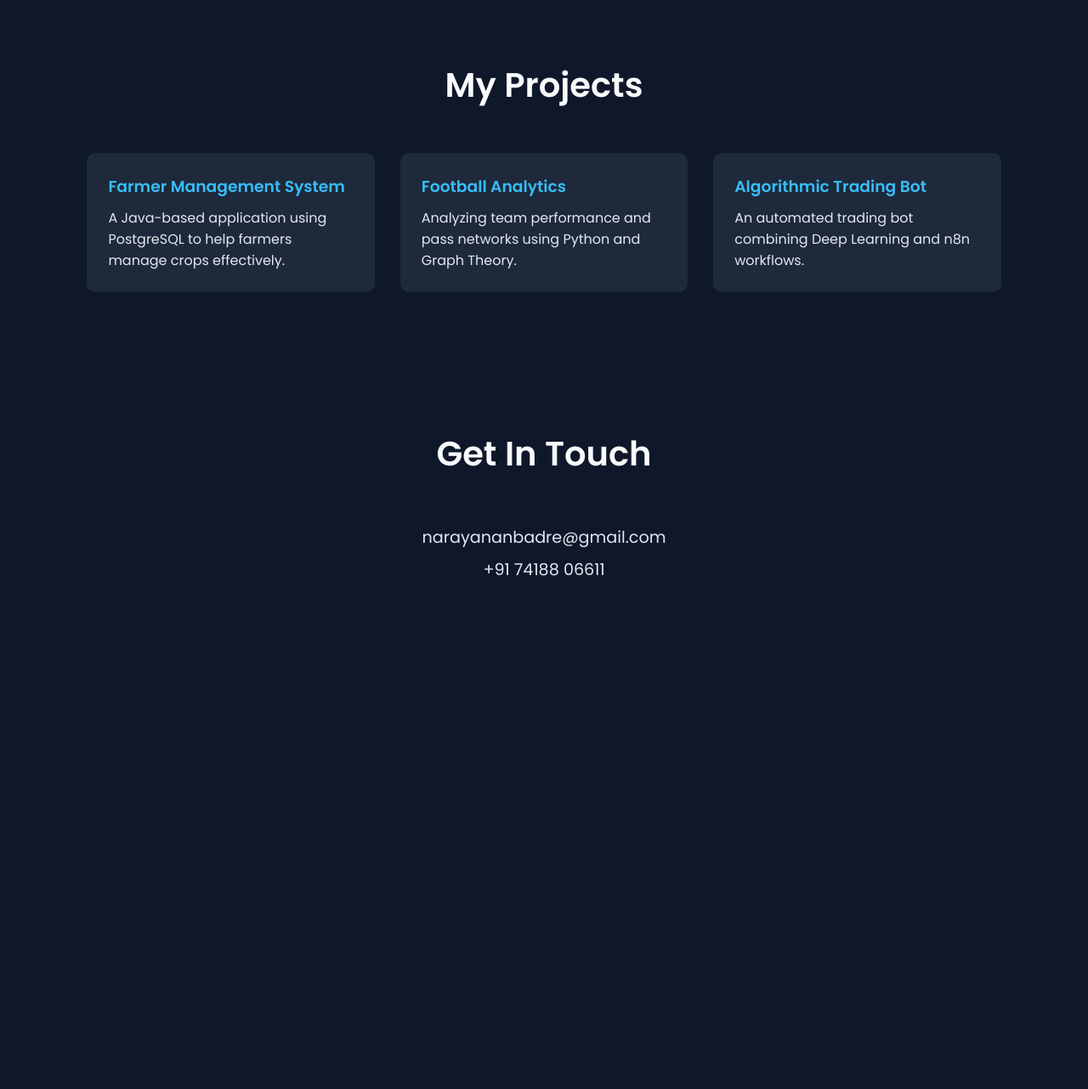
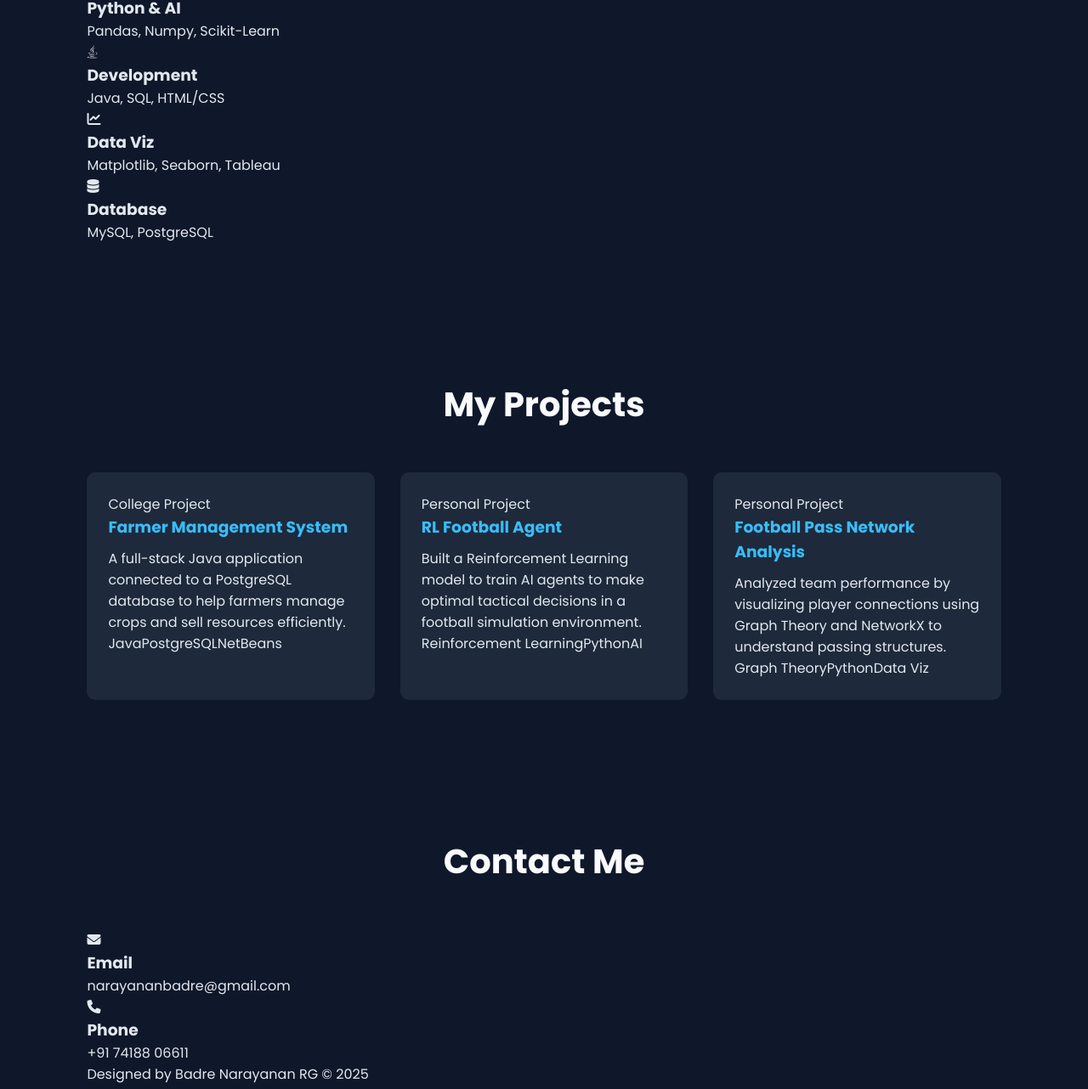
Before and after one commit to Badrergb/Portfolio, a plain HTML site: page index.html in a window 1280 px wide. Shown: the part 1518-2800 px from the top of the page at 85% size. Before the commit the page ends 2289 px from the top, so only its background shows below. Drawn offline with nearby package versions, Linux system fonts and the light colour scheme.

Commit message:
Revamp portfolio layout and content
Updated portfolio content and structure, added skills section, and improved project descriptions.

```diff
--- a/index.html
+++ b/index.html
@@ -3,16 +3,19 @@
 <head>
     <meta charset="UTF-8">
     <meta name="viewport" content="width=device-width, initial-scale=1.0">
-    <title>Badre Narayanan RG | Portfolio</title>
+    <title>Badre Narayanan RG | Data Scientist</title>
     <link rel="stylesheet" href="style.css">
-    <link rel="stylesheet" href="https://cdnjs.cloudflare.com/ajax/libs/font-awesome/6.0.0/css/all.min.css">
+    <link rel="stylesheet" href="https://cdnjs.cloudflare.com/ajax/libs/font-awesome/6.4.0/css/all.min.css">
+    <link href="https://fonts.googleapis.com/css2?family=Poppins:wght@300;400;600;700&display=swap" rel="stylesheet">
 </head>
 <body>
+
     <nav>
         <div class="logo">Badre.<span class="dot">RG</span></div>
         <ul class="nav-links">
             <li><a href="#home">Home</a></li>
             <li><a href="#about">About</a></li>
+            <li><a href="#skills">Skills</a></li>
             <li><a href="#projects">Projects</a></li>
             <li><a href="#contact">Contact</a></li>
         </ul>
@@ -20,72 +23,154 @@
 
     <section id="home" class="hero">
         <div class="hero-content">
-            <h3>Hello, I am</h3>
+            <h3>Hello, It's Me</h3>
             <h1>Badre Narayanan RG</h1>
-            <p>Integrated MSc Data Science Student & Developer</p>
+            <h3>And I'm a <span class="multiple-text"></span></h3>
+            <p>Integrated MSc Data Science Student & Developer passionate about building intelligent systems, automation, and sports analytics.</p>
             <div class="hero-btns">
-                <a href="#contact" class="btn primary">Contact Me</a>
-                <a href="#projects" class="btn secondary">View My Work</a>
+                <a href="#projects" class="btn primary">View My Work</a>
+                <a href="resume.pdf" download class="btn secondary">Download Resume <i class="fas fa-download"></i></a>
             </div>
         </div>
     </section>
 
     <section id="about">
-        <h2 class="section-title">About Me</h2>
+        <h2 class="section-title">About <span>Me</span></h2>
         <div class="container about-container">
             <div class="about-text">
-                <p>I am a Data Science enthusiast currently pursuing an <strong>Integrated MSc at Amrita Vishwa Vidyapeetham</strong>. My objective is to associate with an organization where I can utilize my programming skills.</p>
-                <div class="education-box">
+                <p>I am a Data Science enthusiast currently pursuing an <strong>Integrated MSc at Amrita Vishwa Vidyapeetham</strong>. I specialize in Python, Java, and Machine Learning, with a unique focus on applying data science to Football Analytics.</p>
+
+                <div class="info-grid">
+                    <div class="info-box">
                         <h3><i class="fas fa-graduation-cap"></i> Education</h3>
-                    <div class="edu-item">
+                        <div class="info-item">
                             <h4>Integrated MSc Data Science</h4>
                             <p>Amrita Vishwa Vidyapeetham (2022 - 2027)</p>
                         </div>
-                    <div class="edu-item">
+                        <div class="info-item">
                             <h4>Higher Secondary (CBSE)</h4>
-                        <p>Chelammal Vidhyaashram Senior Secondary (2022)</p>
+                            <p>Chelammal Vidhyaashram (2022)</p>
+                        </div>
+                    </div>
+
+                    <div class="info-box">
+                        <h3><i class="fas fa-certificate"></i> Certifications</h3>
+                        <ul class="cert-list">
+                            <li>Data Analysis with Python (IBM)</li>
+                        </ul>
                     </div>
                 </div>
             </div>
-            <div class="cert-box">
-                <h3><i class="fas fa-certificate"></i> Certifications</h3>
-                <ul>
-                    <li><strong>Data Analysis with Python</strong> - Authorized by IBM</li>
-                </ul>
+        </div>
+    </section>
+
+    <section id="skills">
+        <h2 class="section-title">My <span>Skills</span></h2>
+        <div class="skills-grid">
+            <div class="skill-card">
+                <i class="fab fa-python"></i>
+                <h3>Python & AI</h3>
+                <p>Pandas, Numpy, Scikit-Learn</p>
+            </div>
+            <div class="skill-card">
+                <i class="fab fa-java"></i>
+                <h3>Development</h3>
+                <p>Java, SQL, HTML/CSS</p>
+            </div>
+            <div class="skill-card">
+                <i class="fas fa-chart-line"></i>
+                <h3>Data Viz</h3>
+                <p>Matplotlib, Seaborn, Tableau</p>
+            </div>
+            <div class="skill-card">
+                <i class="fas fa-database"></i>
+                <h3>Database</h3>
+                <p>MySQL, PostgreSQL</p>
             </div>
         </div>
     </section>
 
     <section id="projects">
-        <h2 class="section-title">My Projects</h2>
+        <h2 class="section-title">My <span>Projects</span></h2>
         <div class="projects-grid">
+
             <div class="project-card">
                 <div class="project-info">
+                    <span class="badge academic">College Project</span>
                     <h3>Farmer Management System</h3>
-                    <p>A Java-based application using PostgreSQL to help farmers manage crops effectively.</p>
+                    <p>A full-stack Java application connected to a PostgreSQL database to help farmers manage crops and sell resources efficiently.</p>
+                    <div class="tags">
+                        <span>Java</span><span>PostgreSQL</span><span>NetBeans</span>
                     </div>
                 </div>
+            </div>
+
             <div class="project-card">
                 <div class="project-info">
-                    <h3>Football Analytics</h3>
-                    <p>Analyzing team performance and pass networks using Python and Graph Theory.</p>
+                    <span class="badge personal">Personal Project</span>
+                    <h3>RL Football Agent</h3>
+                    <p>Built a Reinforcement Learning model to train AI agents to make optimal tactical decisions in a football simulation environment.</p>
+                    <div class="tags">
+                        <span>Reinforcement Learning</span><span>Python</span><span>AI</span>
                     </div>
                 </div>
+            </div>
+
             <div class="project-card">
                 <div class="project-info">
-                    <h3>Algorithmic Trading Bot</h3>
-                    <p>An automated trading bot combining Deep Learning and n8n workflows.</p>
+                    <span class="badge personal">Personal Project</span>
+                    <h3>Football Pass Network Analysis</h3>
+                    <p>Analyzed team performance by visualizing player connections using Graph Theory and NetworkX to understand passing structures.</p>
+                    <div class="tags">
+                        <span>Graph Theory</span><span>Python</span><span>Data Viz</span>
                     </div>
                 </div>
+            </div>
+
         </div>
     </section>
 
     <section id="contact">
-        <h2 class="section-title">Get In Touch</h2>
-        <div class="contact-box">
+        <h2 class="section-title">Contact <span>Me</span></h2>
+        <div class="contact-container">
+            <div class="contact-card">
+                <i class="fas fa-envelope"></i>
+                <h3>Email</h3>
                 <p>narayananbadre@gmail.com</p>
+            </div>
+            <div class="contact-card">
+                <i class="fas fa-phone"></i>
+                <h3>Phone</h3>
                 <p>+91 74188 06611</p>
             </div>
+        </div>
+        <footer>
+            <p>Designed by Badre Narayanan RG &copy; 2025</p>
+        </footer>
     </section>
+
+    <script src="https://unpkg.com/scrollreveal"></script>
+    <script src="https://unpkg.com/typed.js@2.1.0/dist/typed.umd.js"></script>
+    <script>
+        /* Typing Animation */
+        var typed = new Typed('.multiple-text', {
+            strings: ['Data Scientist', 'Java Developer', 'Football Analyst', 'Python Expert'],
+            typeSpeed: 100,
+            backSpeed: 100,
+            backDelay: 1000,
+            loop: true
+        });
+
+        /* Scroll Animation */
+        ScrollReveal({
+            reset: true,
+            distance: '80px',
+            duration: 2000,
+            delay: 200
+        });
+        ScrollReveal().reveal('.hero-content, .section-title', { origin: 'top' });
+        ScrollReveal().reveal('.about-text, .project-card, .contact-card', { origin: 'bottom' });
+        ScrollReveal().reveal('.hero h1, .skill-card', { origin: 'left' });
+    </script>
 </body>
 </html>
```
Lines whose indentation alone changed are shown as unchanged.
